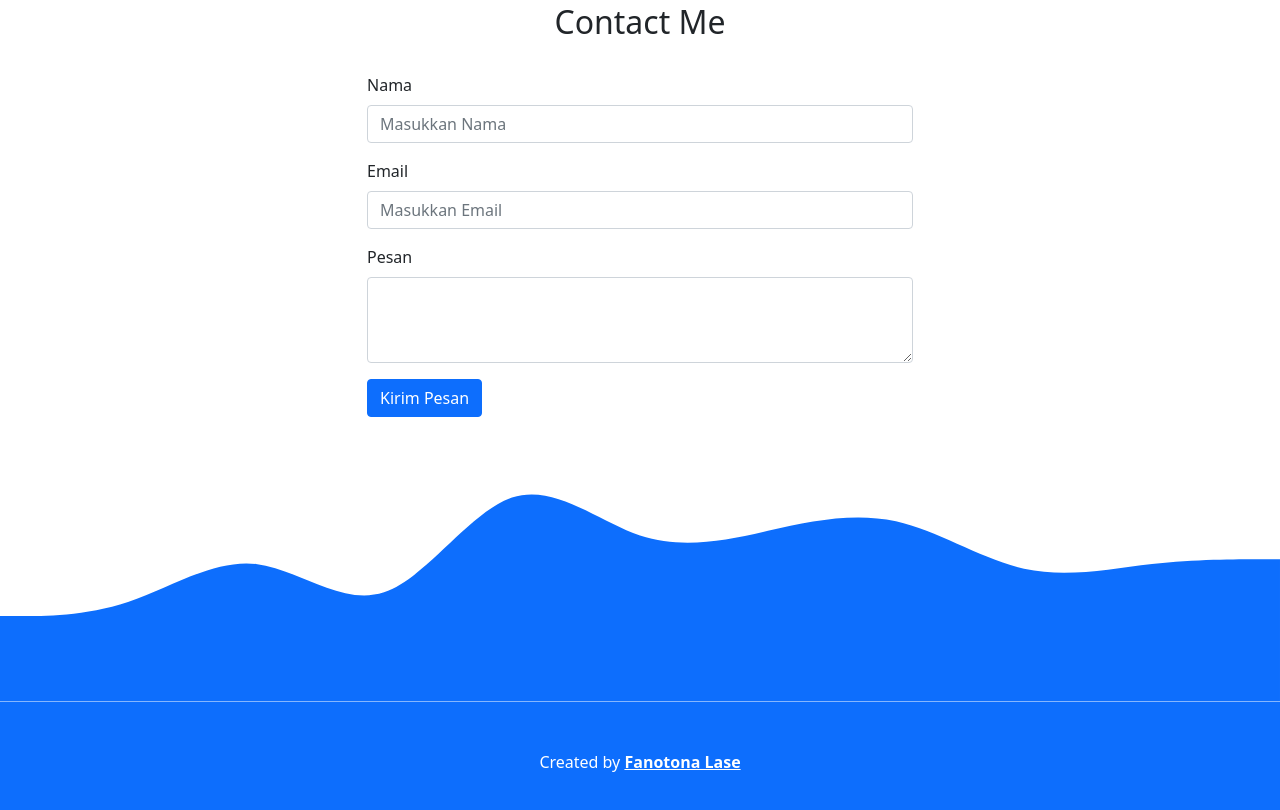
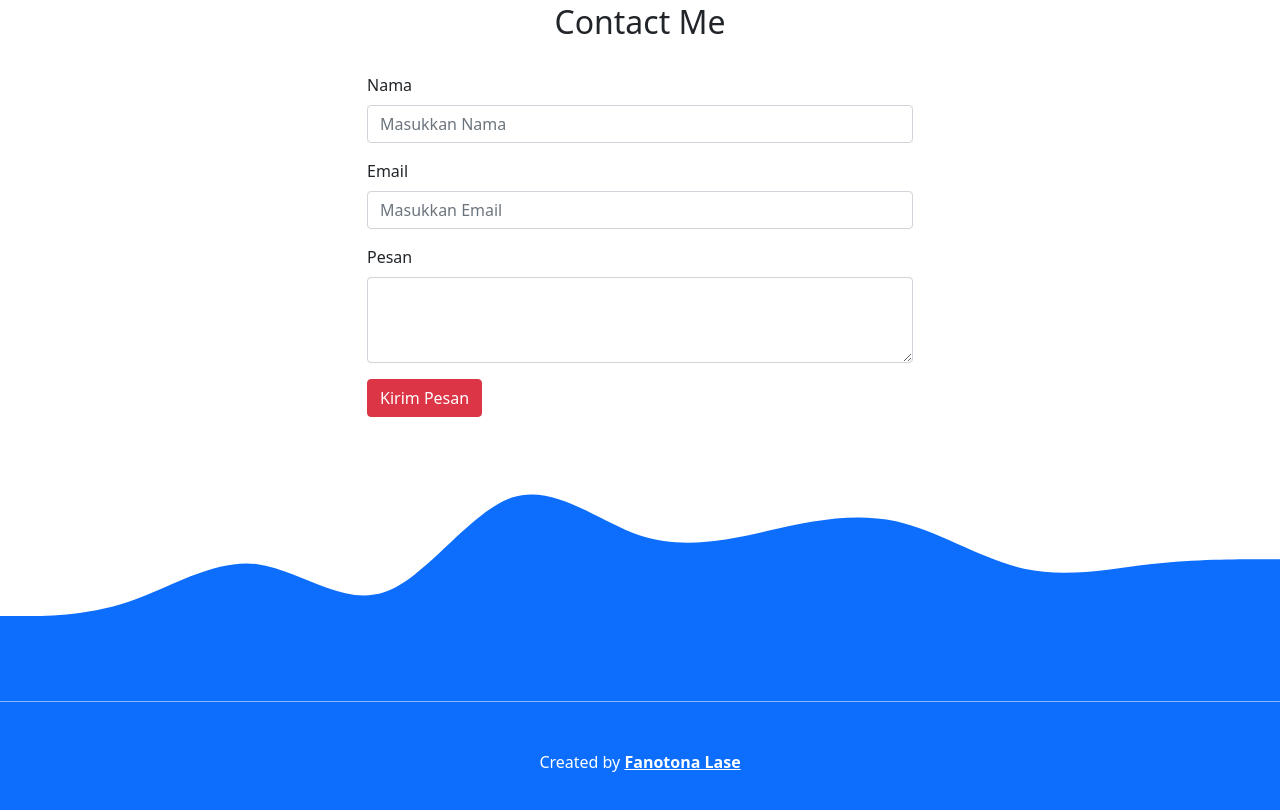
Before and after one commit to fanotona/mywebsite, a plain HTML site: page index.html in a window 1280 px wide. Shown: the part 2475-3285 px from the top of the page. Drawn offline with nearby package versions, Linux system fonts and the light colour scheme.

Commit message:
tombol merah

```diff
--- a/index.html
+++ b/index.html
@@ -172,7 +172,7 @@
                 <label for="pesan" class="form-label">Pesan</label>
                 <textarea class="form-control" id="pesan" rows="3" name="pesan"></textarea>
               </div>
-              <button type="submit" class="btn btn-primary btn-kirim">Kirim Pesan</button>
+              <button type="submit" class="btn btn-danger btn-kirim">Kirim Pesan</button>
 
               <button class="btn btn-primary btn-loading d-none" type="button" disabled>
                 <span class="spinner-grow spinner-grow-sm" role="status" aria-hidden="true"></span>
```
